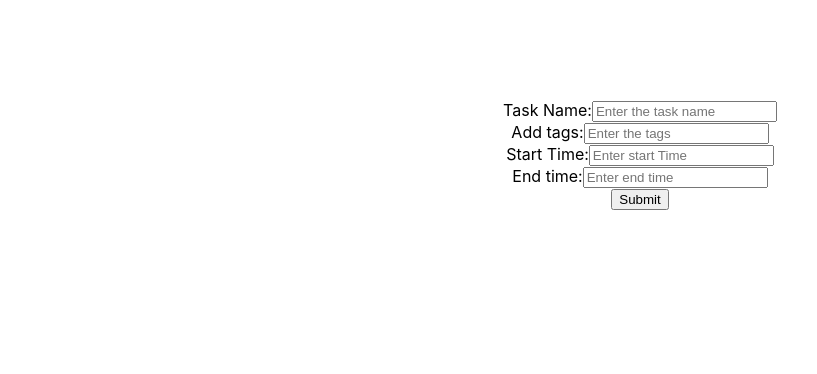
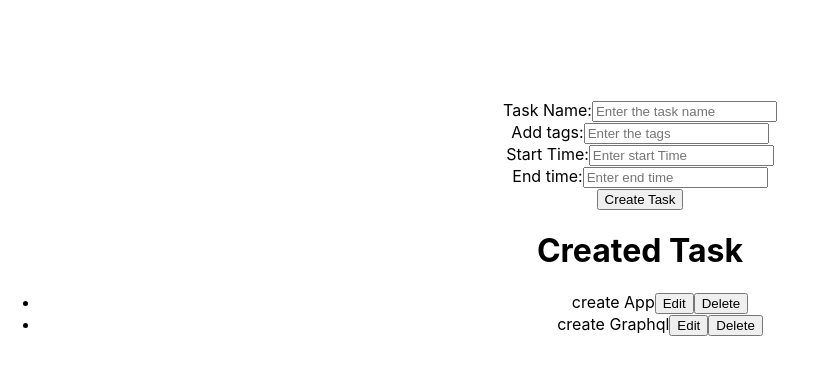
Before and after one commit to diptigandhi24/TimeTracking, a React (Create React App) app: page / in a window 1280 px wide. Shown: the top 374 px of the page, without its empty margins (0-817 px from the left). Built offline with nearby package versions, Linux system fonts and the light colour scheme.

Commit message:
Onchange FUnctionality

```diff
--- a/src/components/App.js
+++ b/src/components/App.js
@@ -1,6 +1,8 @@
 import React from "react";
 import "../styles/App.css";
 import CreateTask from "./creatTask";
+import { TaskList } from "./TaskList";
+
 // import ApolloClient from "apollo-boost";
 // import { ApolloProvider } from "react-apollo";
 
@@ -19,10 +21,12 @@ import CreateTask from "./creatTask";
 //     </div>
 //   );
 // }
+let mockTaskList = [{ title: "create App" }, { title: "create Graphql" }];
 function App() {
   return (
     <div className="App">
       <CreateTask />
+      <TaskList taskList={mockTaskList} />
     </div>
   );
 }
--- /dev/null
+++ b/src/components/TaskList.js
@@ -0,0 +1,36 @@
+import React, { useState } from "react";
+
+import "../styles/App.css";
+
+export const Task = (props) => {
+  return (
+    <li>
+      {props.taskName}
+      <button>Edit</button>
+      <button>Delete</button>
+    </li>
+  );
+};
+export const TaskList = (props) => {
+  //   let list = props.taskList;
+  //   const [taskList, updateTaskList] = useState(list);
+  //   taskList.map((item) => {
+  //       let update =  taskList;
+  //       update.push(item)
+  //   });
+  return (
+    <div>
+      <h1>Created Task</h1>
+
+      {props.taskList.length === 0 ? (
+        "you haven't created a task"
+      ) : (
+        <ul>
+          {props.taskList.map((item) => {
+            return <Task taskName={item.title} />;
+          })}
+        </ul>
+      )}
+    </div>
+  );
+};
--- a/src/components/creatTask.js
+++ b/src/components/creatTask.js
@@ -1,28 +1,71 @@
-import React from "react";
+import React, { useState, useEffect } from "react";
 import "../styles/App.css";
 import { Form, Button } from "react-bootstrap";
-const CreateTask = () => {
+import saveTask from "./data/saveTask";
+const CreateTask = (props) => {
+  const [taskDetail, updateTaskDetails] = useState({
+    title: "",
+    tags: "",
+    start: "",
+    end: "",
+  });
+
+  function updatefeildState(event) {
+    let { id, value } = event.target;
+
+    updateTaskDetails((prev) => {
+      return { ...prev, [id]: value };
+    });
+  }
+
   return (
-    <Form>
-      <Form.Group controlId="formBasicEmail">
+    <Form submit={props.task}>
+      <Form.Group>
         <Form.Label>Task Name:</Form.Label>
-        <Form.Control type="string" placeholder="Enter the task name" />
+        <Form.Control
+          type="string"
+          placeholder="Enter the task name"
+          value={taskDetail.title}
+          id="title"
+          onChange={(e) => updatefeildState(e)}
+        />
       </Form.Group>
 
-      <Form.Group controlId="formBasicEmail">
+      <Form.Group>
         <Form.Label>Add tags:</Form.Label>
-        <Form.Control type="string" placeholder="Enter the tags" />
+        <Form.Control
+          type="string"
+          placeholder="Enter the tags"
+          value={taskDetail.tags}
+          id="tags"
+          onChange={(e) => updatefeildState(e)}
+        />
       </Form.Group>
-      <Form.Group controlId="formBasicEmail">
+      <Form.Group>
         <Form.Label>Start Time:</Form.Label>
-        <Form.Control type="string" placeholder="Enter start Time" />
+        <Form.Control
+          type="string"
+          placeholder="Enter start Time"
+          value={taskDetail.start}
+          id="start"
+          onChange={(e) => updatefeildState(e)}
+        />
       </Form.Group>
-      <Form.Group controlId="formBasicEmail">
+      <Form.Group>
         <Form.Label>End time:</Form.Label>
-        <Form.Control type="string" placeholder="Enter end time" />
+        <Form.Control
+          type="string"
+          placeholder="Enter end time"
+          value={taskDetail.end}
+          id="end"
+          onChange={(e) => updatefeildState(e)}
+        />
       </Form.Group>
-      <Button variant="primary" type="submit">
-        Submit
+      <Button
+        variant="primary"
+        onClick={() => console.log("Yay you have create a task")}
+      >
+        Create Task
       </Button>
     </Form>
   );
--- /dev/null
+++ b/src/components/data/saveTask.js
@@ -0,0 +1,4 @@
+function saveTask(taskDetail) {
+  console.log("Create task is ", taskDetail);
+}
+export default saveTask;
```
